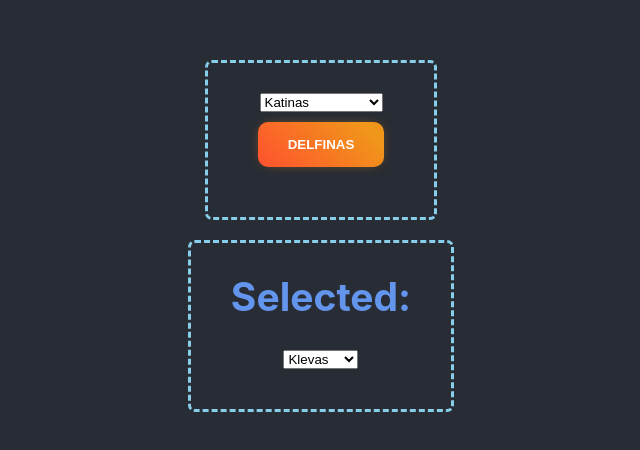
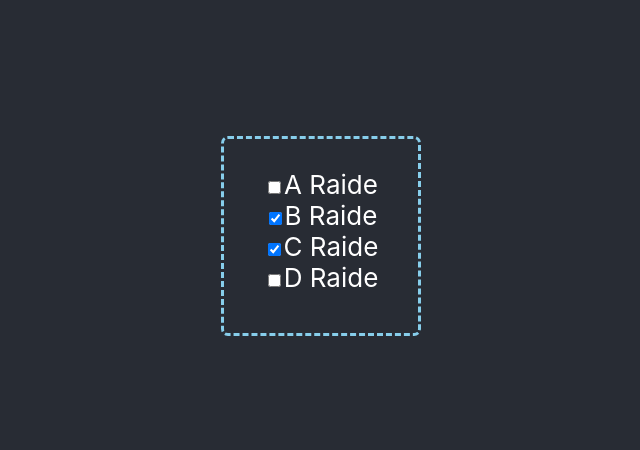
Before and after one commit to Jakavickis/drontai, a React (Create React App) app in the folder r1/: page / in a window 1280 px wide. Shown: the part 164-614 px from the top of the page, without its empty margins (319-959 px from the left). Built offline with nearby package versions, Linux system fonts and the light colour scheme.

Commit message:
checkbox react

```diff
--- a/r1/src/App.jsx
+++ b/r1/src/App.jsx
@@ -1,6 +1,7 @@
 import './App.scss';
-import Text from './Components/008/Text';
-import Select from './Components/008/Select';
+// import Text from './Components/008/Text';
+// import Select from './Components/008/Select';
+import Checkbox from './Components/008/Checkbox';
 
 function App() {
 
@@ -10,7 +11,8 @@ function App() {
         <div className="App">
             <header className="App-header">
                 {/* <Text /> */}
-                <Select />
+                {/* <Select /> */}
+                <Checkbox />
             </header>
         </div>
     );
--- a/r1/src/App.scss
+++ b/r1/src/App.scss
@@ -131,4 +131,28 @@ button {
     color: black;
     font-family: 'Courier New', Courier, monospace;
   }
+
+  select {
+    font-size: 28px;
+    padding: 5px;
+    border: none;
+    outline: none;
+    background-color: white;
+    font-weight: bold;
+    color: black;
+    font-family: 'Courier New', Courier, monospace;
+  }
+
+  button {
+    margin-top: 10px;
+  }
+
+  label {
+    cursor: pointer;
+    // user-select: none;
+  }
+
+  // input[type=checkbox] {
+  //   // display: none;
+  // }
 }
--- /dev/null
+++ b/r1/src/Components/008/Checkbox.jsx
@@ -0,0 +1,41 @@
+import { useState } from "react";
+
+function Checkbox() {
+
+    const [cb, setCb] = useState({ A: false, B: true, C: true, D: false })
+
+    const change = e => {
+        const v = e.target.value;
+        setCb(c => ({ ...c, [v]: !c[v] }))
+    }
+
+    return (
+
+        <>
+
+            <div className="form-container">
+                <div>
+                    <input type="checkbox" value="A" id="_1" onChange={change} checked={cb.A}></input>
+                    <label htmlFor="_1">A Raide</label>
+                </div>
+                <div>
+                    <input type="checkbox" value="B" id="_2" onChange={change} checked={cb.B}></input>
+                    <label htmlFor="_2">B Raide</label>
+                </div>
+                <div>
+                    <input type="checkbox" value="C" id="_3" onChange={change} checked={cb.C}></input>
+                    <label htmlFor="_3">C Raide</label>
+                </div>
+                <div>
+                    <input type="checkbox" value="D" id="_4" onChange={change} checked={cb.D}></input>
+                    <label htmlFor="_4">D Raide</label>
+                </div>
+
+            </div>
+        </>
+
+
+    )
+}
+
+export default Checkbox;
```
